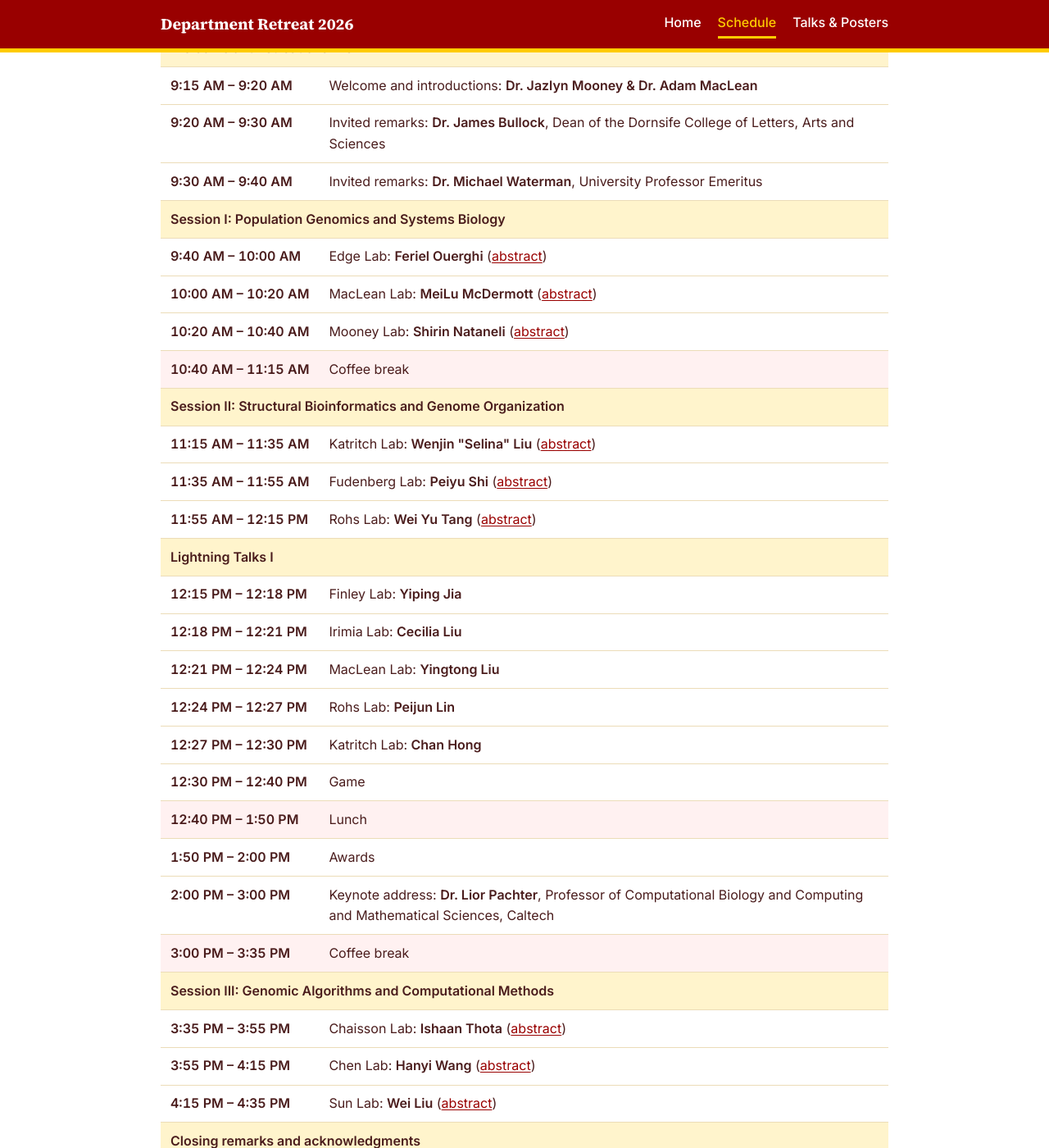
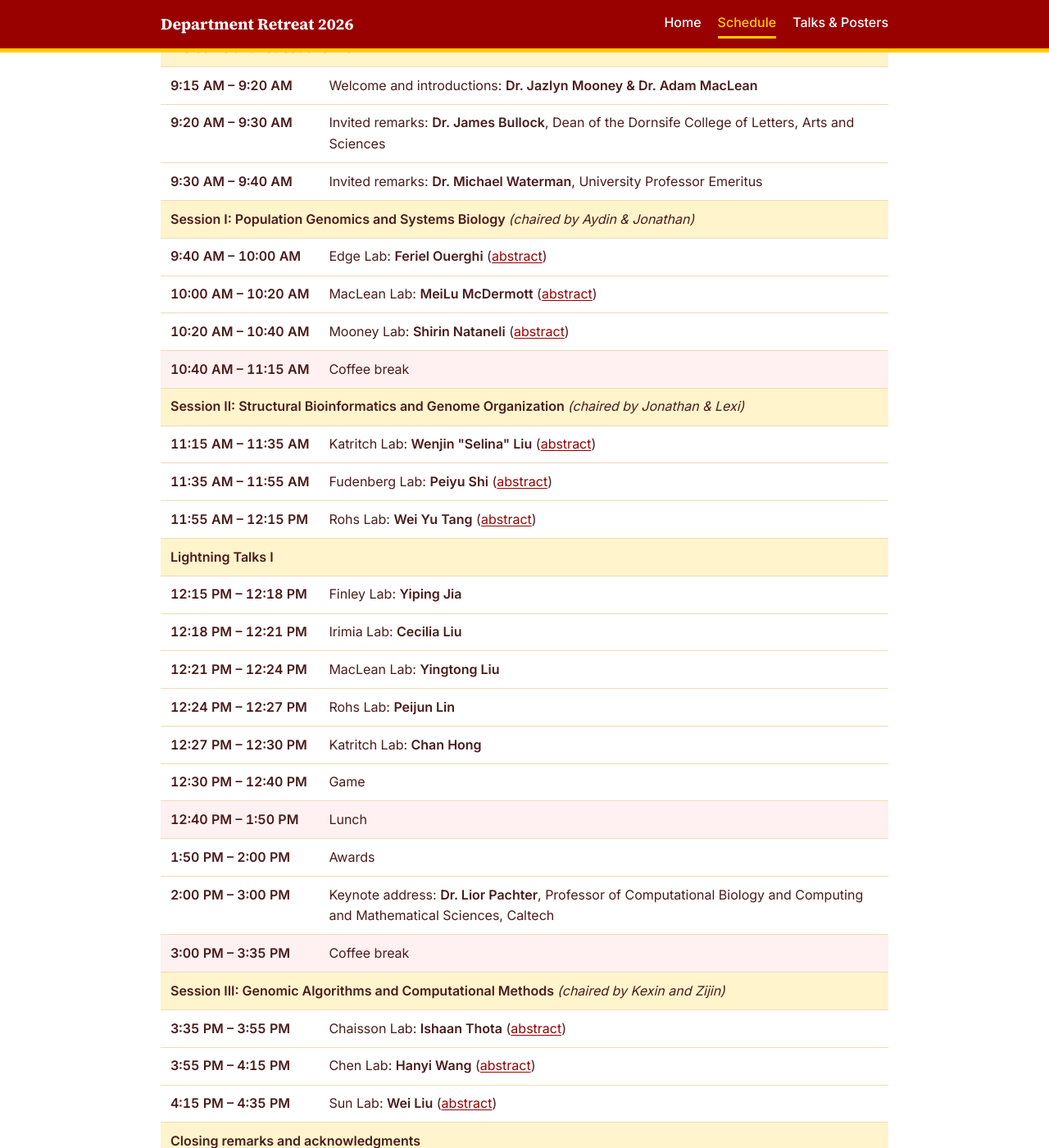
Before and after one commit to LexiShew/QCB-retreat-2026, a Jekyll site: the page built from schedule.html, in a window 1280 px wide and 1400 px high, scrolled down 1124 px. Shown: the whole window at 82% size. Built offline with Jekyll 4.4.1, drawn with Linux system fonts in a browser that asks for light colours.

Commit message:
add session chairs

```diff
--- a/assets/css/style.css
+++ b/assets/css/style.css
@@ -225,6 +225,10 @@ h3 {
   background: var(--gold-soft);
   font-weight: 600;
 }
+.schedule .chairs {
+  font-weight: 400;
+  font-style: italic;
+}
 /* The talk row an abstract's "Back to schedule" link lands on. */
 .schedule tr:target td {
   animation: target-flash 2.5s ease-out;
--- a/schedule.html
+++ b/schedule.html
@@ -12,6 +12,8 @@ header_image: /assets/images/header.jpg
   columns.
   A detailed row's Speaker is appended in bold to the activity after a colon,
   followed by its Affiliation (if any) in plain text after a comma.
+  A row with no Speaker shows its Affiliation after the activity instead,
+  which is where a session's "(chaired by ...)" goes.
   When "First Name" + "Last Name" in talk_abstracts.csv match the speaker name
   exactly (or accounting for a nickname), a link to their abstract follows in
   parentheses.
@@ -73,6 +75,8 @@ header_image: /assets/images/header.jpg
             {%- assign tlabel = "abstract" -%}
             {{- " " -}}(<a href="{{ '/abstracts/' | relative_url }}#{{ aid }}">{{ tlabel | escape }}</a>)
           {%- endif -%}
+        {%- elsif aff != "" -%}
+          {{- " " -}}<span class="chairs">{{ aff | escape }}</span>
         {%- endif -%}
       </td>
     </tr>
```
Also changed, not shown: README.md.
